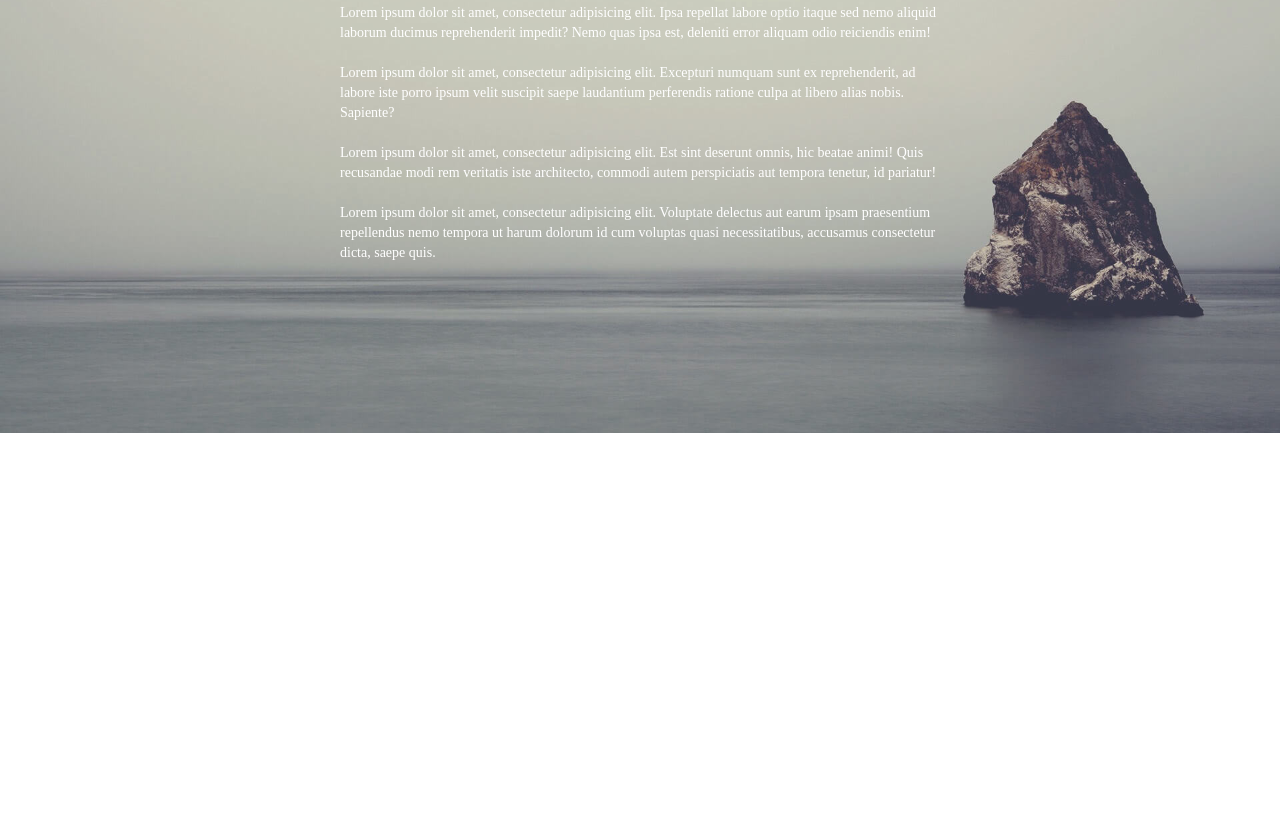
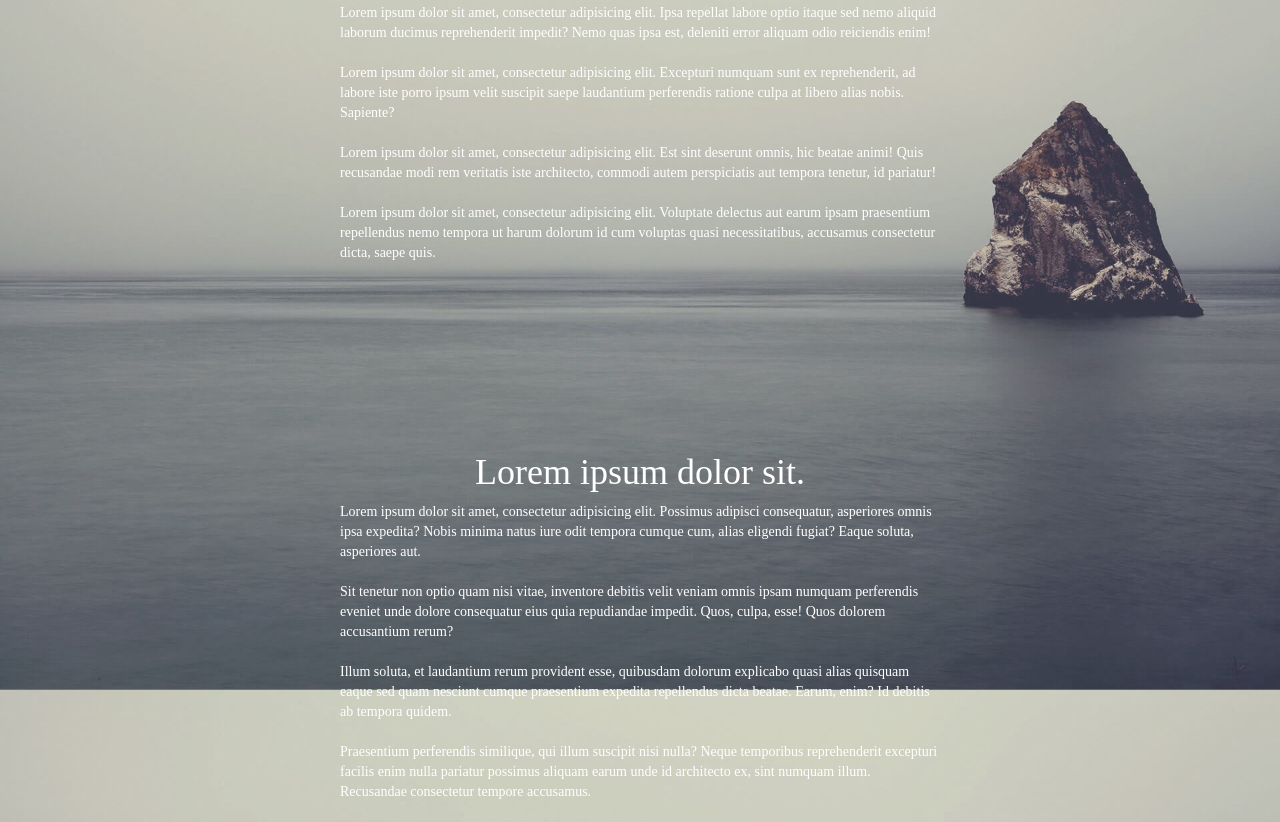
Before and after one commit to david-brener/aponics, a website: page landing.html in a window 1280 px wide. Shown: the part 1017-1839 px from the top of the page. Before the commit the page ends 1450 px from the top, so only its background shows below. Drawn offline with nearby package versions, Linux system fonts and the light colour scheme; a web font is replaced by a local one.

Commit message:
added content section
added a 2nd content section

```diff
--- a/landing.html
+++ b/landing.html
@@ -66,6 +66,20 @@
             </div>
         </div>
     </div>
+<!--    /container-->
+   <div class="container" id="section3">
+       <div class="row">
+           <div class="col-sm-12">
+               <div class="content-section">
+                   <h1>Lorem ipsum dolor sit.</h1>
+                   <p>Lorem ipsum dolor sit amet, consectetur adipisicing elit. Possimus adipisci consequatur, asperiores omnis ipsa expedita? Nobis minima natus iure odit tempora cumque cum, alias eligendi fugiat? Eaque soluta, asperiores aut.</p>
+                   <p>Sit tenetur non optio quam nisi vitae, inventore debitis velit veniam omnis ipsam numquam perferendis eveniet unde dolore consequatur eius quia repudiandae impedit. Quos, culpa, esse! Quos dolorem accusantium rerum?</p>
+                   <p>Illum soluta, et laudantium rerum provident esse, quibusdam dolorum explicabo quasi alias quisquam eaque sed quam nesciunt cumque praesentium expedita repellendus dicta beatae. Earum, enim? Id debitis ab tempora quidem.</p>
+                   <p>Praesentium perferendis similique, qui illum suscipit nisi nulla? Neque temporibus reprehenderit excepturi facilis enim nulla pariatur possimus aliquam earum unde id architecto ex, sint numquam illum. Recusandae consectetur tempore accusamus.</p>
+               </div>
+           </div>
+       </div>
+   </div>
     <script src="https://ajax.googleapis.com/ajax/libs/jquery/1.11.3/jquery.min.js"></script>
     <script src="https://maxcdn.bootstrapcdn.com/bootstrap/3.3.6/js/bootstrap.min.js"></script>
 </body>
```
